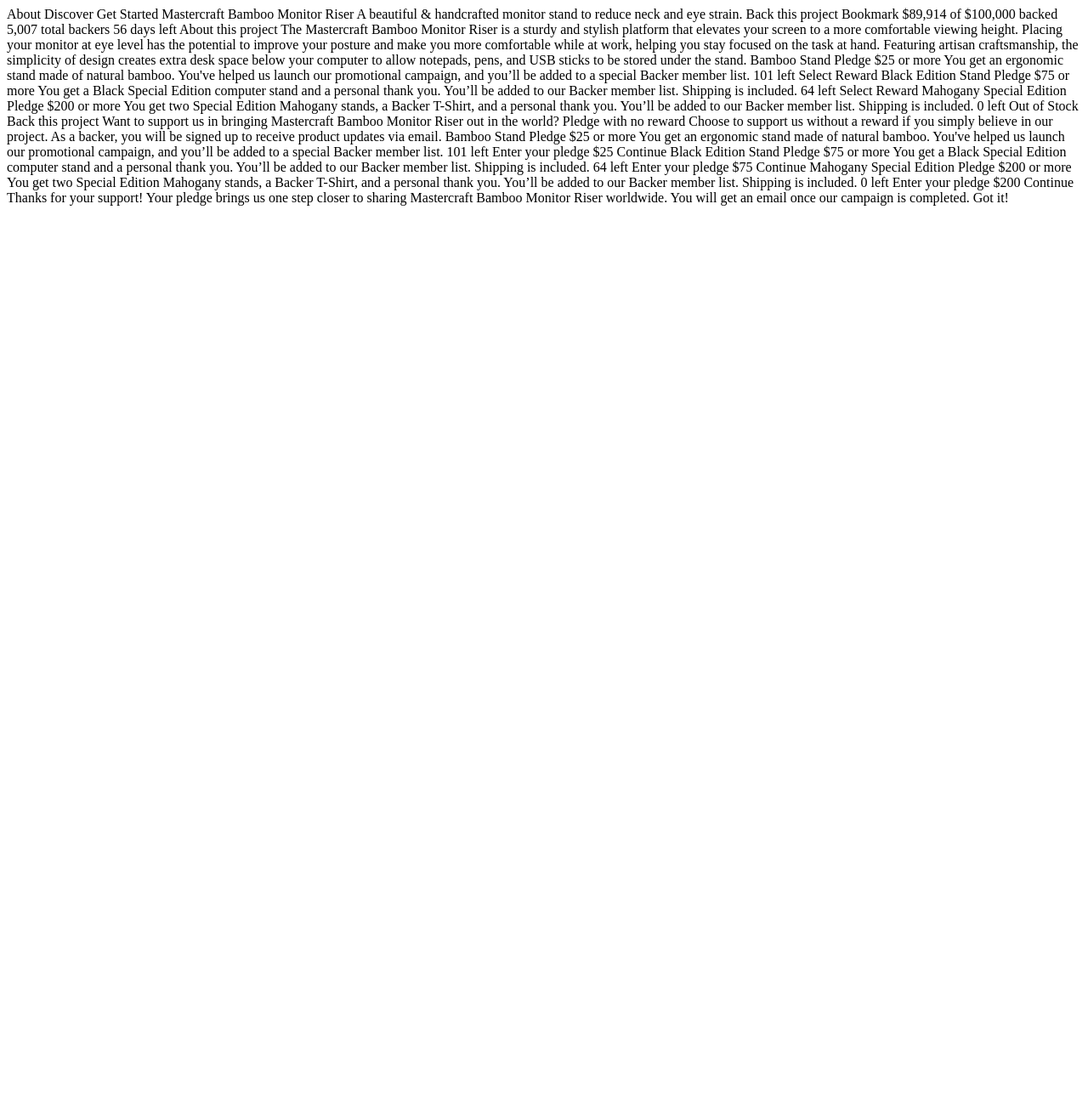
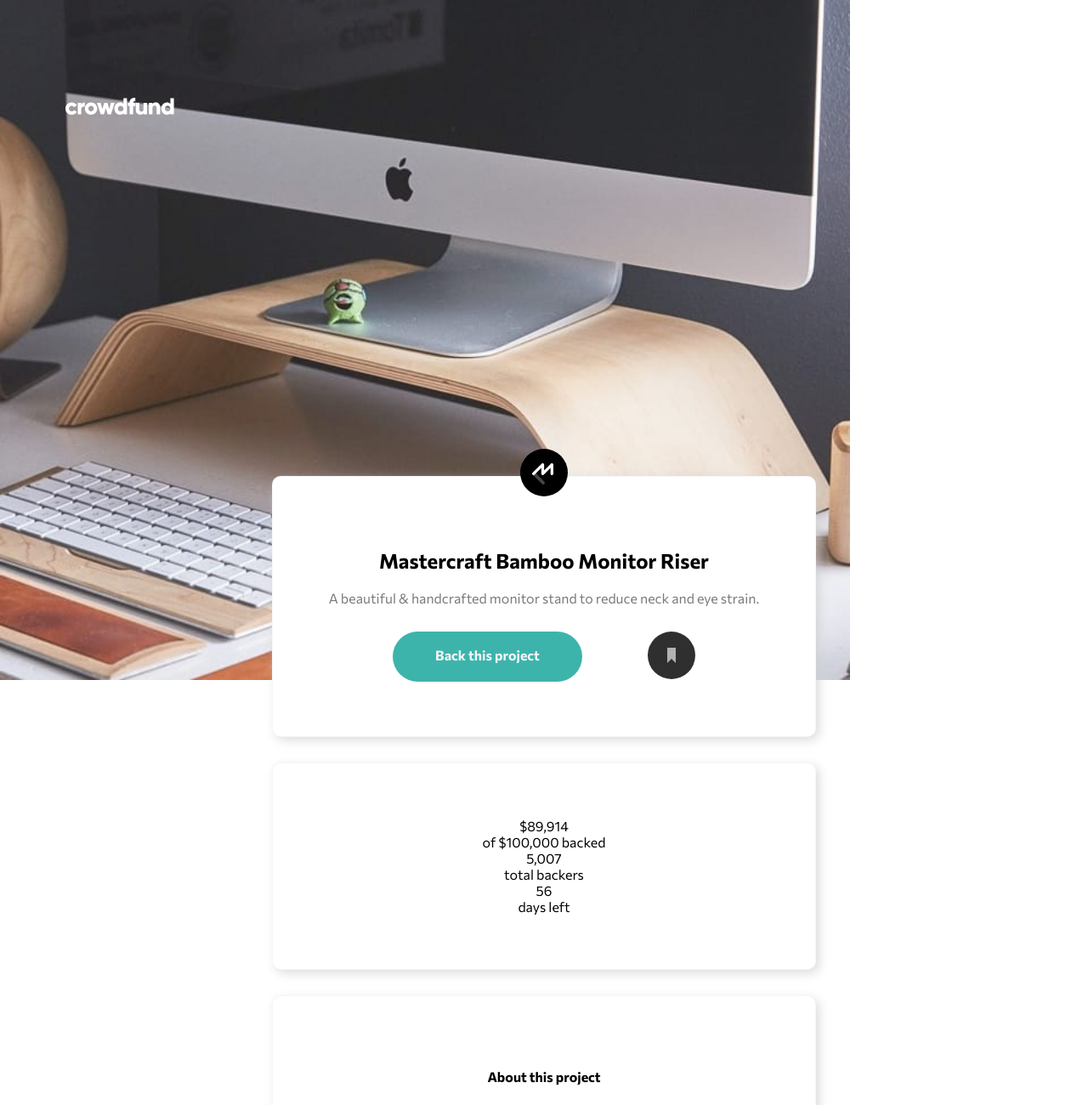
Before and after one commit to KhanhChiTran/Crowdfunding-product-page, a plain HTML site: page index.html in a window 1280 px wide. Shown: the top 1300 px of the page at 85% size. Before the commit the page ends 800 px from the top, so only its background shows below. Drawn offline with Linux system fonts and the light colour scheme.

Commit message:
add demo

```diff
--- a/index.html
+++ b/index.html
@@ -11,7 +11,12 @@
       sizes="32x32"
       href="./images/favicon-32x32.png"
     />
-
+    <link rel="stylesheet" href="style.css" />
+    <link rel="preconnect" href="https://fonts.gstatic.com" />
+    <link
+      href="https://fonts.googleapis.com/css2?family=Commissioner:wght@400;500;700&display=swap"
+      rel="stylesheet"
+    />
     <title>Crowdfunding product page</title>
 
     <!-- Feel free to remove these styles or customise in your own stylesheet 👍 -->
@@ -26,63 +31,137 @@
     </style>
   </head>
   <body>
-    About Discover Get Started Mastercraft Bamboo Monitor Riser A beautiful &
-    handcrafted monitor stand to reduce neck and eye strain. Back this project
-    Bookmark $89,914 of $100,000 backed 5,007 total backers 56 days left About
-    this project The Mastercraft Bamboo Monitor Riser is a sturdy and stylish
-    platform that elevates your screen to a more comfortable viewing height.
-    Placing your monitor at eye level has the potential to improve your posture
-    and make you more comfortable while at work, helping you stay focused on the
-    task at hand. Featuring artisan craftsmanship, the simplicity of design
-    creates extra desk space below your computer to allow notepads, pens, and
-    USB sticks to be stored under the stand. Bamboo Stand Pledge $25 or more You
-    get an ergonomic stand made of natural bamboo. You've helped us launch our
-    promotional campaign, and you’ll be added to a special Backer member list.
-    101 left Select Reward Black Edition Stand Pledge $75 or more You get a
-    Black Special Edition computer stand and a personal thank you. You’ll be
-    added to our Backer member list. Shipping is included. 64 left Select Reward
-    Mahogany Special Edition Pledge $200 or more You get two Special Edition
-    Mahogany stands, a Backer T-Shirt, and a personal thank you. You’ll be added
-    to our Backer member list. Shipping is included. 0 left Out of Stock
+    <section class="header-section">
+      <header class="header">
+        <div class="logo"><img src="./images/logo.svg" alt="" /></div>
+        <div class="burger-menu">
+          <img src="./images/icon-hamburger.svg" alt="" />
+        </div>
+      </header>
+    </section>
+    <section class="cards">
+      <div class="master-card card">
+        <img class="mastercraft" src="./images/logo-mastercraft.svg" alt="" />
+        <h1>Mastercraft Bamboo Monitor Riser</h1>
+        <p class="text">
+          A beautiful & handcrafted monitor stand to reduce neck and eye strain.
+        </p>
+        <div class="master-card_btn">
+          <div class="back-btn btn">Back this project</div>
+          <div class="bookmark">
+            <img src="./images/icon-bookmark.svg" alt="" />
+          </div>
+        </div>
+      </div>
+      <div class="funding-card card">
+        <div class="funding-info">
+          <div class="number">$89,914</div>
+          <div class="detail">of $100,000 backed</div>
+        </div>
+        <div class="funding-info">
+          <div class="number">5,007</div>
+          <div class="detail">total backers</div>
+        </div>
+        <div class="funding-info">
+          <div class="number">56</div>
+          <div class="detail">days left</div>
+        </div>
+      </div>
+      <div class="about-card card">
+        <div class="about-heading">
+          <h4>About this project</h4>
+          <p class="text">
+            The Mastercraft Bamboo Monitor Riser is a sturdy and stylish
+            platform that elevates your screen to a more comfortable viewing
+            height. Placing your monitor at eye level has the potential to
+            improve your posture and make you more comfortable while at work,
+            helping you stay focused on the task at hand.
+          </p>
+          <p class="text">
+            Featuring artisan craftsmanship, the simplicity of design creates
+            extra desk space below your computer to allow notepads, pens, and
+            USB sticks to be stored under the stand.
+          </p>
+        </div>
+        <div class="small-card">
+          <h5>Bamboo Stand</h5>
+          <h6>Pledge $25 or more</h6>
+          <p class="text">
+            You get an ergonomic stand made of natural bamboo. You've helped us
+            launch our promotional campaign, and you’ll be added to a special
+            Backer member list.
+          </p>
+          <div class="number">101</div>
+          <div class="detail">left</div>
+          <div class="select-btn btn">Select Reward</div>
+        </div>
+        <div class="small-card">
+          <h5>Black Edition Stand</h5>
+          <h6>Pledge $75 or more</h6>
+          <p class="text">
+            You get a Black Special Edition computer stand and a personal thank
+            you. You’ll be added to our Backer member list. Shipping is
+            included.
+          </p>
+          <div class="number">64</div>
+          <div class="detail">left</div>
+          <div class="select-btn btn">Select Reward</div>
+        </div>
+        <div class="small-card">
+          <h5>Mahogany Special Edition</h5>
+          <h6>Pledge $200 or more</h6>
+          <p class="text">
+            You get two Special Edition Mahogany stands, a Backer T-Shirt, and a
+            personal thank you. You’ll be added to our Backer member list.
+            Shipping is included.
+          </p>
+          <div class="number">64</div>
+          <div class="detail">left</div>
+          <div class="select-btn btn deactived">Out of Stock</div>
+        </div>
+      </div>
+    </section>
+    <!-- About Discover Get Started  Pledge  64 left Select Reward
+      0 left  -->
 
     <!-- Selection modal start -->
-
+    <!--
     Back this project Want to support us in bringing Mastercraft Bamboo Monitor
     Riser out in the world? Pledge with no reward Choose to support us without a
     reward if you simply believe in our project. As a backer, you will be signed
     up to receive product updates via email. Bamboo Stand Pledge $25 or more You
     get an ergonomic stand made of natural bamboo. You've helped us launch our
     promotional campaign, and you’ll be added to a special Backer member list.
-    101 left
+    101 left -->
 
     <!-- Selected pledge start -->
-    Enter your pledge $25 Continue
+    <!-- Enter your pledge $25 Continue -->
     <!-- Selected pledge end -->
 
-    Black Edition Stand Pledge $75 or more You get a Black Special Edition
+    <!-- Black Edition Stand Pledge $75 or more You get a Black Special Edition
     computer stand and a personal thank you. You’ll be added to our Backer
-    member list. Shipping is included. 64 left
+    member list. Shipping is included. 64 left -->
 
     <!-- Selected pledge start -->
-    Enter your pledge $75 Continue
+    <!-- Enter your pledge $75 Continue -->
     <!-- Selected pledge end -->
 
-    Mahogany Special Edition Pledge $200 or more You get two Special Edition
+    <!-- Mahogany Special Edition Pledge $200 or more You get two Special Edition
     Mahogany stands, a Backer T-Shirt, and a personal thank you. You’ll be added
-    to our Backer member list. Shipping is included. 0 left
+    to our Backer member list. Shipping is included. 0 left -->
 
     <!-- Selected pledge  start -->
-    Enter your pledge $200 Continue
+    <!-- Enter your pledge $200 Continue -->
     <!-- Selected pledge end -->
 
     <!-- Selection modal end -->
 
     <!-- Success modal start -->
 
-    Thanks for your support! Your pledge brings us one step closer to sharing
+    <!-- Thanks for your support! Your pledge brings us one step closer to sharing
     Mastercraft Bamboo Monitor Riser worldwide. You will get an email once our
     campaign is completed. Got it!
 
-    <!-- Success modal end -->
+    Success modal end -->
   </body>
 </html>
--- a/style.css
+++ b/style.css
@@ -0,0 +1,70 @@
+body {
+  padding: 0;
+  margin: 0;
+  box-sizing: border-box;
+  font-family: "Commissioner", sans-serif;
+}
+.header-section {
+  background-image: url(./images/image-hero-mobile.jpg);
+  height: 100vh;
+  background-repeat: no-repeat;
+  background-size: contain;
+  width: 100%;
+  position: relative;
+}
+.header {
+  display: flex;
+  justify-content: space-between;
+  padding: 9% 6%;
+}
+.cards {
+  display: block;
+  position: absolute;
+  top: 70%;
+  left: 50%;
+  transform: translateX(-50%);
+  width: 100%;
+  max-width: 80%;
+}
+.card {
+  border: 1px solid rgba(247, 245, 245, 0.822);
+  border-radius: 10px;
+  text-align: center;
+  padding: 10%;
+  margin-bottom: 30px;
+  background-color: white;
+  box-shadow: 4px 4px 12px 0px #cccccca8;
+}
+.master-card .mastercraft {
+  position: absolute;
+  top: -32px;
+  left: 50%;
+  transform: translateX(-50%);
+}
+.text {
+  color: hsl(0, 0%, 48%);
+  font-size: 16px;
+  font-weight: 300;
+}
+.btn {
+  background-color: hsl(176, 50%, 47%);
+  color: whitesmoke;
+  padding: 30px 40px;
+  border-radius: 36px;
+}
+.master-card_btn {
+  display: flex;
+  justify-content: space-evenly;
+  margin-top: 30px;
+}
+.back-btn {
+  padding: 18px 50px;
+  cursor: pointer;
+  font-weight: 700;
+}
+
+@media (min-width: 550px) {
+  .cards {
+    max-width: 50%;
+  }
+}
```
